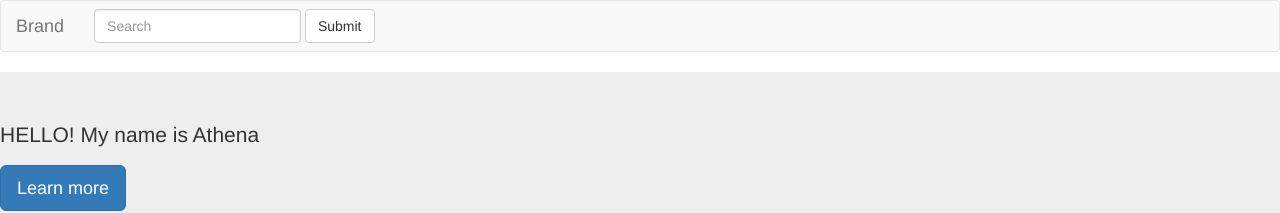
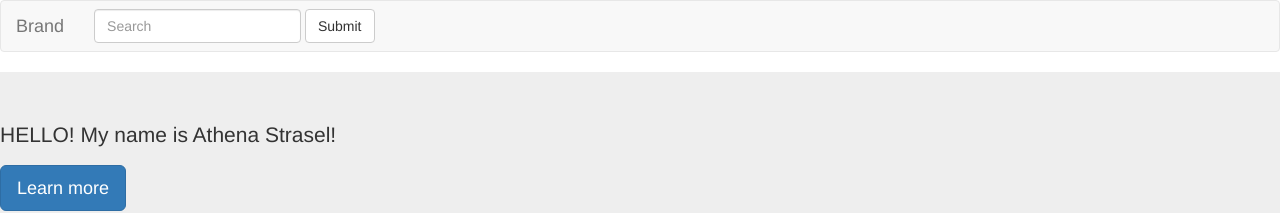
Before and after one commit to astrasel3790/Project, a plain HTML site: page index.html in a window 1280 px wide. Shown: the top 213 px of the page. Drawn offline with nearby package versions, Linux system fonts and the light colour scheme.

Commit message:
made changes to html file

```diff
--- a/index.html
+++ b/index.html
@@ -49,7 +49,7 @@
 </nav>
 
 <div class="jumbotron">
-  <p>HELLO! My name is Athena</p>
+  <p>HELLO! My name is Athena Strasel!</p>
   <p><a class="btn btn-primary btn-lg" href="#" role="button">Learn more</a></p>
 </div>
     <!-- jQuery (necessary for Bootstrap's JavaScript plugins) -->
```
